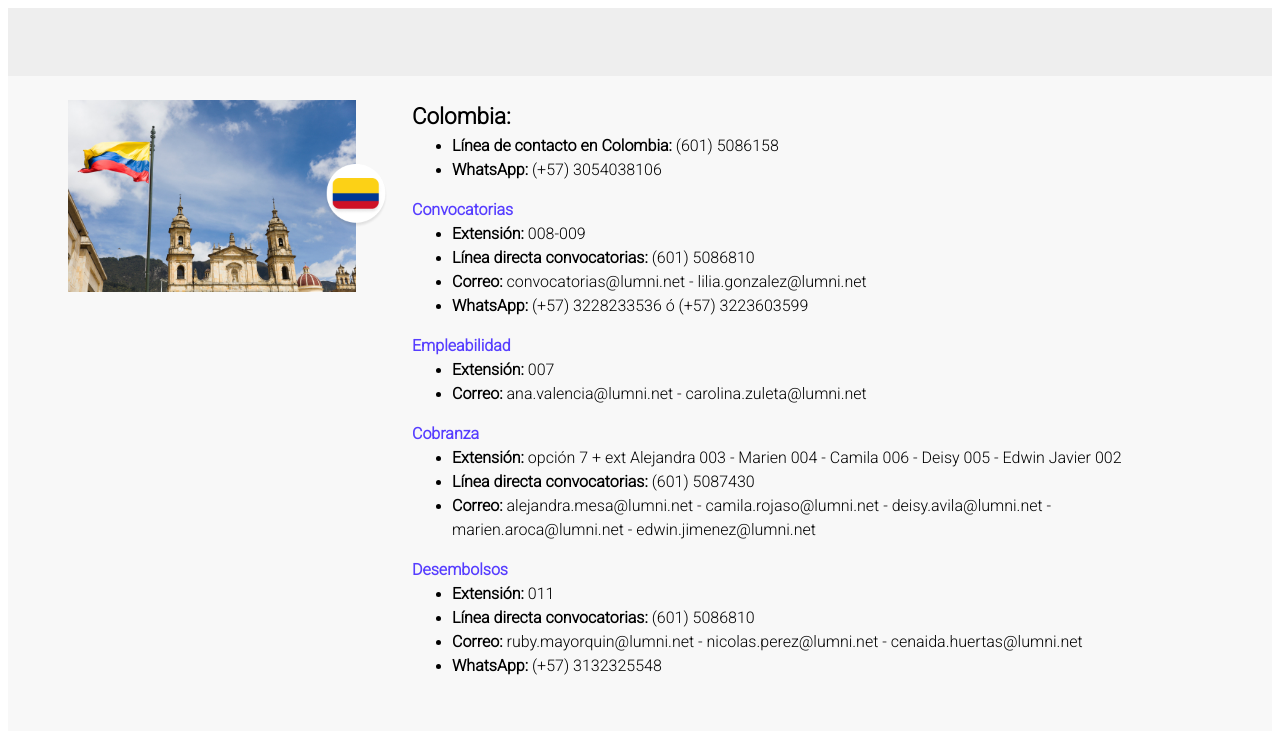
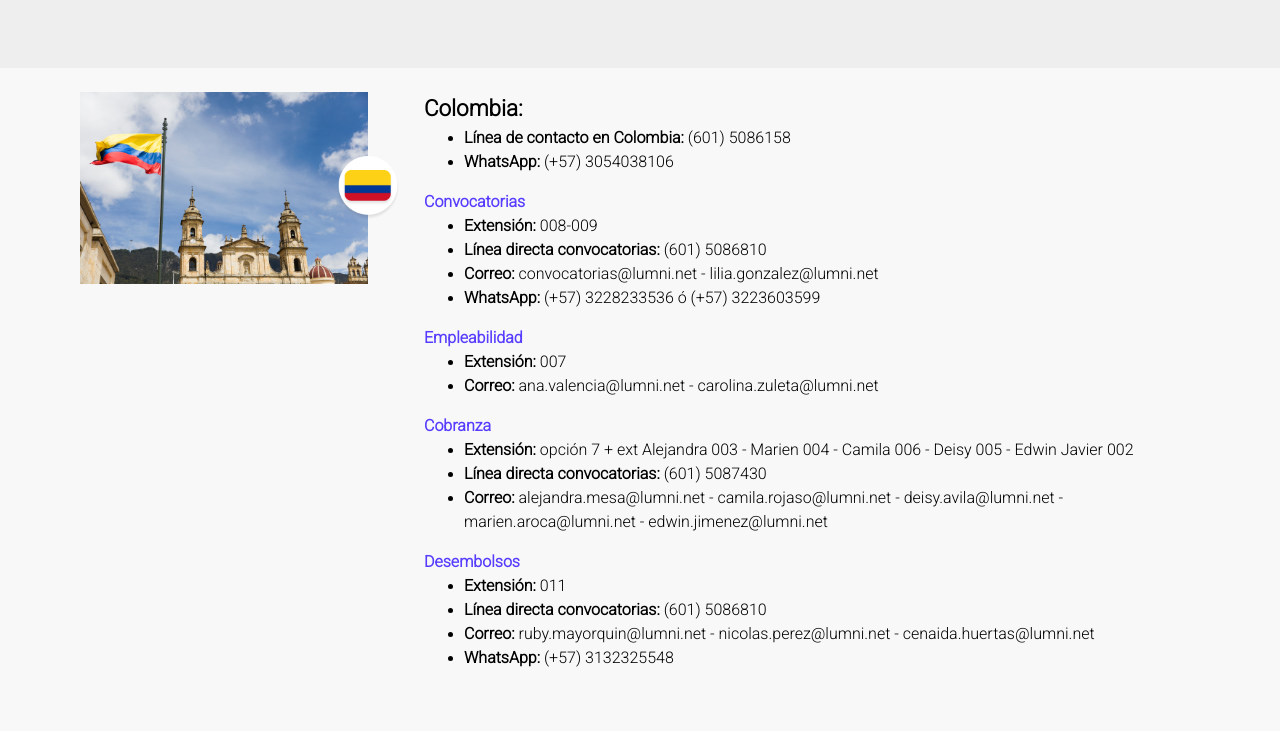
Before and after one commit to jusepthm/Prueva-tecnica-HTML-CSS, a plain HTML site: page index.html in a window 1280 px wide. Shown: the top 731 px of the page. Drawn offline with Linux system fonts and the light colour scheme.

Commit message:
modificando estilos

```diff
--- a/index.html
+++ b/index.html
@@ -7,8 +7,8 @@
     <meta name="viewport" content="width=device-width, initial-scale=1.0">
     <title>Prueba HTML-CSS</title>
     <link rel="preconnect" href="https://fonts.googleapis.com">
-    <link rel="preconnect" href="https://fonts.gstatic.com" crossorigin>
-    <link href="https://fonts.googleapis.com/css2?family=Roboto:wght@300&display=swap" rel="stylesheet">
+<link rel="preconnect" href="https://fonts.gstatic.com" crossorigin>
+<link href="https://fonts.googleapis.com/css2?family=Roboto:wght@100;300&display=swap" rel="stylesheet">
     <link rel="stylesheet" href="style.css">
 </head>
 
--- a/style.css
+++ b/style.css
@@ -1,3 +1,9 @@
+*{
+    margin: 0;
+    padding: 0;
+    box-sizing: border-box;
+}
+
 div {
     display: block;
 }
@@ -55,6 +61,13 @@ div {
     color: #000000;
     margin: 0;
 }
+p{
+    display: block;
+    margin-block-start: 1em;
+    margin-block-end: 1em;
+    margin-inline-start: 0px;
+    margin-inline-end: 0px;
+}
 .jss15{
     padding: 0;
     margin-top: 0;
@@ -85,10 +98,3 @@ ul{
     color: #563DFF;
     font-weight: bold;
 }
-p{
-    display: block;
-    margin-block-start: 1em;
-    margin-block-end: 1em;
-    margin-inline-start: 0px;
-    margin-inline-end: 0px;
-}
```
